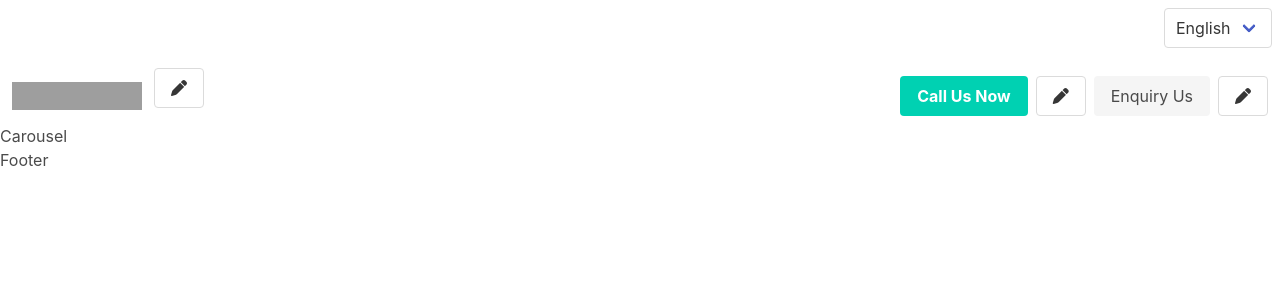
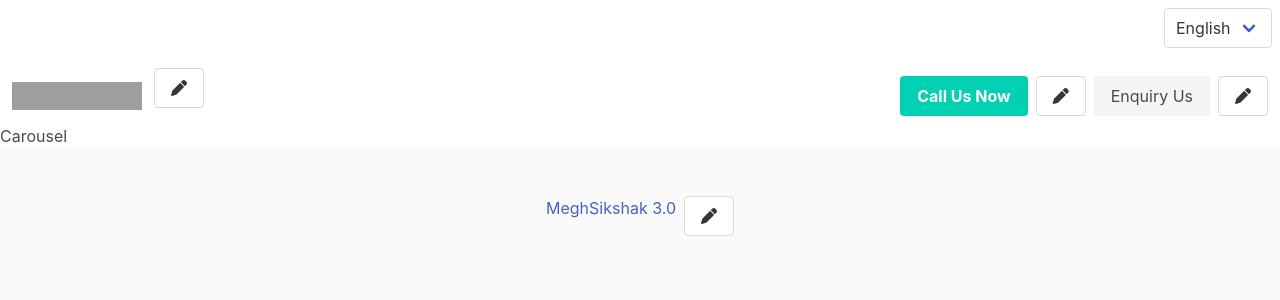
Before and after one commit to samnayakawadi/ngel-dynamic-homepage, a React (Create React App) app: page / in a window 1280 px wide. Shown: the top 300 px of the page. Built offline with nearby package versions, Linux system fonts and the light colour scheme.

Commit message:
Added feature to Update the link type data & Integrated

```diff
--- a/src/components/footer/Footer.jsx
+++ b/src/components/footer/Footer.jsx
@@ -1,6 +1,18 @@
-const Footer = () => {
+const Footer = ({ dynamicContextState, globalContextState, lang, linkTypeHandlers }) => {
     return (
-        <div>Footer</div>
+        <div>
+            <footer className="footer">
+                <div className="content has-text-centered">
+                    <p>
+                        <a href={`${dynamicContextState[lang].footerHelp.link}`}>{dynamicContextState[lang].footerHelp.title}</a>
+                        {/* eslint-disable-next-line */}
+                        <button className="button ml-2" onClick={() => { linkTypeHandlers.linkTypeModalUpdateHandler("footerHelp") }}>
+                            <i className="fa-solid fa-pen"></i>
+                        </button>
+                    </p>
+                </div>
+            </footer>
+        </div>
     )
 }
 
--- /dev/null
+++ b/src/components/handlers/LinkTypeHandlers.js
@@ -0,0 +1,46 @@
+import { useContext } from "react"
+import { DynamicContext } from "../../context/DynamicContext"
+import { GlobalContext } from "../../context/GlobalContext"
+
+const LinkTypeHandlers = () => {
+
+    const { dynamicContextState, setDynamicContextState } = useContext(DynamicContext)
+    const { globalContextState, setGlobalContextState } = useContext(GlobalContext)
+
+    const linkTypeModalUpdateHandler = (key) => {
+        const lang = globalContextState.lang
+        const title = dynamicContextState[lang][key].title
+        const link = dynamicContextState[lang][key].link
+
+        setGlobalContextState(prevState => { return { ...prevState, modal: { ...prevState.modal, status: true, type: "link" }, linkModalContent: { ...prevState.linkModalContent, key: key, title: title, link: link } } })
+    }
+
+    const linkTypeDataUpdateHandler = (e) => {
+        setGlobalContextState(prevState => { return { ...prevState, linkModalContent: { ...prevState.linkModalContent, [e.target.name]: e.target.value } } })
+    }
+
+    const linkTypeDataSubmitHandler = () => {
+        const lang = globalContextState.lang
+        const key = globalContextState.linkModalContent.key
+        const title = globalContextState.linkModalContent.title
+        const link = globalContextState.linkModalContent.link
+        setDynamicContextState(prevState => { return { ...prevState, [lang]: { ...prevState[lang], [key]: { ...prevState[lang][key], title: title, link: link } } } })
+        linkTypeModalResetHandler()
+    }
+
+    const linkTypeModalResetHandler = () => {
+        setGlobalContextState(prevState => { return { ...prevState, modal: { ...prevState.modal, status: false, type: null }, linkModalContent: { ...prevState.linkModalContent, key: null, link: undefined, title: undefined } } })
+    }
+
+    const linkTypeHandlers = {
+        linkTypeDataUpdateHandler,
+        linkTypeDataSubmitHandler,
+        linkTypeModalResetHandler,
+        linkTypeModalUpdateHandler
+    }
+
+    return { linkTypeHandlers }
+
+}
+
+export default LinkTypeHandlers
--- /dev/null
+++ b/src/components/modals/LinkTypeModal.jsx
@@ -0,0 +1,35 @@
+const LinkTypeModal = ({ globalContextState, linkTypeHandlers }) => {
+
+    return (
+        <div>
+            <div id="addNewQuiz" className={`modal ${(globalContextState.modal.status && globalContextState.modal.type === "link") && "is-active"}`}>
+                <div className="modal-background" />
+                <div className="modal-content">
+                    <div className="box">
+                        <div>
+                            <h2 className="title is-3 has-text-centered my-2 pb-3">Update Text</h2>
+                        </div>
+                        <hr />
+                        <div>
+                            <input className="input is-primary" name="title" value={globalContextState.linkModalContent.title} onChange={linkTypeHandlers.linkTypeDataUpdateHandler} type="text" placeholder="Enter The Text To Update" />
+                        </div>
+                        <div>
+                            <input className="input is-primary" name="link" value={globalContextState.linkModalContent.link} onChange={linkTypeHandlers.linkTypeDataUpdateHandler} type="text" placeholder="Enter The Text To Update" />
+                        </div>
+                        <hr />
+                        <div className="columns is-centered is-vcentered">
+                            <div className="column is-6">
+                                <button className="button is-danger is-fullwidth" onClick={linkTypeHandlers.linkTypeModalResetHandler}>Close</button>
+                            </div>
+                            <div className="column is-6">
+                                <button className="button is-success is-fullwidth" onClick={linkTypeHandlers.linkTypeDataSubmitHandler}>Update</button>
+                            </div>
+                        </div>
+                    </div>
+                </div>
+            </div>
+        </div>
+    )
+}
+
+export default LinkTypeModal
--- a/src/context/state/DynamicContextState.js
+++ b/src/context/state/DynamicContextState.js
@@ -12,18 +12,15 @@
                 "type": "text",
                 "value": "Call Us Now"
             },
-            "call_us_phone": {
-                "type": "text",
-                "value": "01826-222061, 222062"
-            },
             "enquiry_us": {
                 "type": "text",
                 "value": "Enquiry Us"
             },
-            "enquiry_us_id": {
-                "type": "text",
-                "value": "itcell.ppa@punjabpolice.gov.in"
-            },
+            "footerHelp": {
+                "type": "link",
+                "title": "MeghSikshak 3.0",
+                "link": "https://www.meghsikshak.in"
+            }
         },
         "hnd": {
             "megh_Logo": {
@@ -34,17 +31,9 @@
                 "type": "text",
                 "value": "हमें अभी फ़ोन करें"
             },
-            "call_us_phone": {
-                "type": "text",
-                "value": "01826-222061, 222062"
-            },
             "enquiry_us": {
                 "type": "text",
                 "value": "हमसे पूछताछ करें"
-            },
-            "enquiry_us_id": {
-                "type": "text",
-                "value": "itcell.ppa@punjabpolice.gov.in"
             },
         },
         "tel": {
@@ -56,17 +45,9 @@
                 "type": "text",
                 "value": "ఇప్పుడే మాకు కాల్ చేయండి"
             },
-            "call_us_phone": {
-                "type": "text",
-                "value": "01826-222061, 222062"
-            },
             "enquiry_us": {
                 "type": "text",
                 "value": "మమ్మల్ని సంప్రదించండి"
-            },
-            "enquiry_us_id": {
-                "type": "text",
-                "value": "itcell.ppa@punjabpolice.gov.in"
             },
         }
     }
--- a/src/context/state/GlobalContextState.js
+++ b/src/context/state/GlobalContextState.js
@@ -20,6 +20,11 @@
             link: undefined,
             file: []
         },
+        linkModalContent: {
+            key: undefined,
+            title: undefined,
+            link: undefined
+        },
         autoClose: 4000
     }
 
--- a/src/layouter/HomeLayouter.jsx
+++ b/src/layouter/HomeLayouter.jsx
@@ -10,12 +10,15 @@
 import GlobalHandlers from "../components/handlers/GlobalHandlers"
 import FileTypeModal from "../components/modals/FileTypeModal"
 import FileTypeHandlers from "../components/handlers/FileTypeHandlers"
+import LinkTypeModal from "../components/modals/LinkTypeModal"
+import LinkTypeHandlers from "../components/handlers/LinkTypeHandlers"
 
 const HomeLayouter = () => {
 
     const { globalHandlers } = GlobalHandlers()
     const { textTypeHandlers } = TextTypeHandlers()
     const { fileTypeHandlers } = FileTypeHandlers()
+    const { linkTypeHandlers } = LinkTypeHandlers()
 
     const { dynamicContextState } = useContext(DynamicContext)
     const { globalContextState } = useContext(GlobalContext)
@@ -24,10 +27,11 @@
         <div>
             <TextTypeModal globalContextState={globalContextState} textTypeHandlers={textTypeHandlers} />
             <FileTypeModal globalContextState={globalContextState} fileTypeHandlers={fileTypeHandlers} />
+            <LinkTypeModal globalContextState={globalContextState} linkTypeHandlers={linkTypeHandlers}/>
             <Header globalHandlers={globalHandlers} globalContextState={globalContextState} />
             <Navbar dynamicContextState={dynamicContextState} textTypeHandlers={textTypeHandlers} globalContextState={globalContextState} lang={globalContextState.lang} fileTypeHandlers={fileTypeHandlers} />
             <Carousel />
-            <Footer />
+            <Footer dynamicContextState={dynamicContextState} globalContextState={globalContextState} lang={globalContextState.lang} linkTypeHandlers={linkTypeHandlers}/>
         </div>
     )
 }
```
